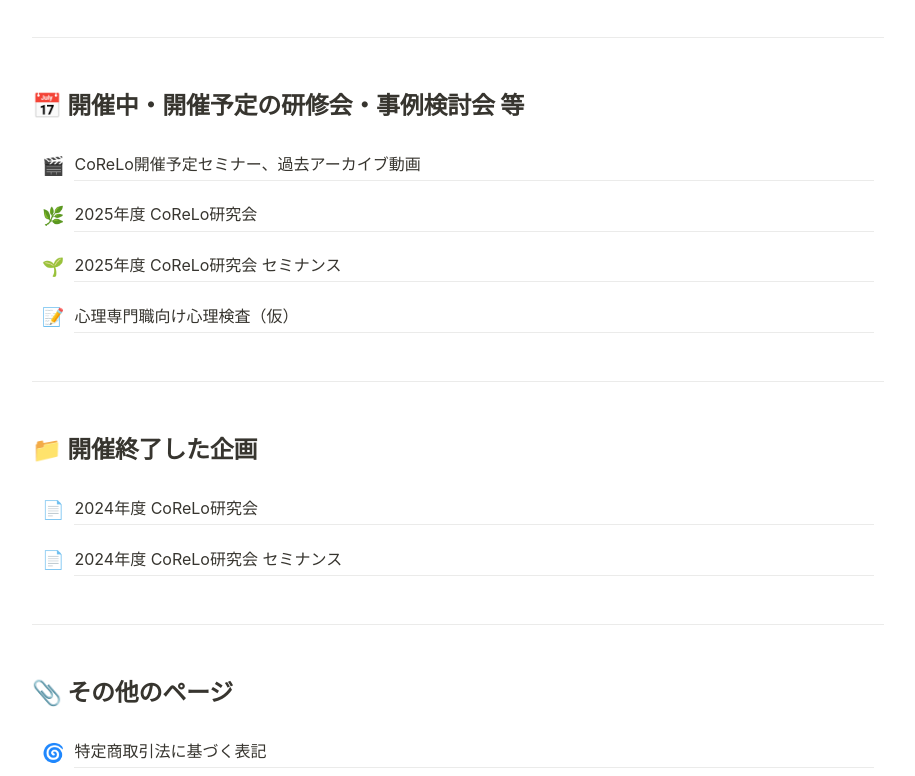
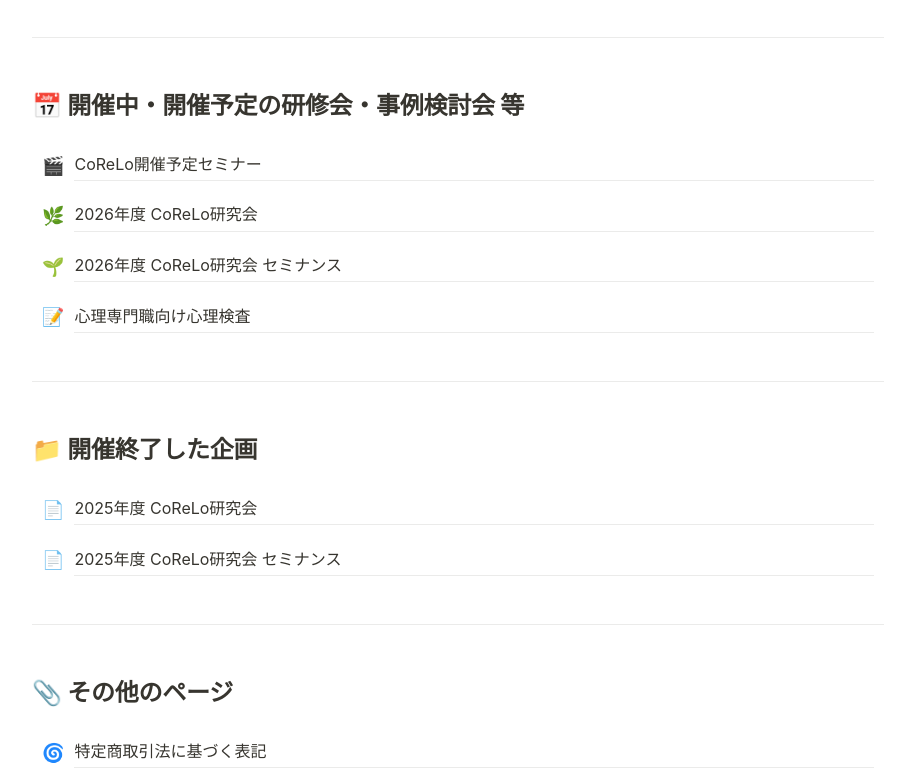
Before and after one commit to sa014chi620-netizen/corelo-site, an Eleventy site: page src/index.md in a window 1280 px wide. Shown: the part 588-1364 px from the top of the page, without its empty margins (182-1097 px from the left). Built offline with nearby package versions, Linux system fonts and the light colour scheme; Eleventy itself is replaced by a stand-in of ours; files that its build step writes are made by us from their sources.

Commit message:
Update ページ “index”

```diff
--- a/src/index.md
+++ b/src/index.md
@@ -19,7 +19,7 @@ CoReLoとは、ラテン語の「考える」（Cogito）、「読む」（Read
 - 心理専門職対象に心理検査の受検機会の提供
 - 心理専門職対象に自助的なグループ活動の提供
 
----
+***
 
 ## 📅 開催中・開催予定の研修会・事例検討会 等
 
@@ -27,30 +27,30 @@ CoReLoとは、ラテン語の「考える」（Cogito）、「読む」（Read
   <li>
     <a class="page-card" href="/archive/">
       <span class="page-card-icon">🎬</span>
-      <span class="page-card-title">CoReLo開催予定セミナー、過去アーカイブ動画</span>
+      <span class="page-card-title">CoReLo開催予定セミナー</span>
     </a>
   </li>
   <li>
     <a class="page-card" href="/kenkyukai/">
       <span class="page-card-icon">🌿</span>
-      <span class="page-card-title">2025年度 CoReLo研究会</span>
+      <span class="page-card-title">2026年度 CoReLo研究会</span>
     </a>
   </li>
   <li>
     <a class="page-card" href="/seminans/">
       <span class="page-card-icon">🌱</span>
-      <span class="page-card-title">2025年度 CoReLo研究会 セミナンス</span>
+      <span class="page-card-title">2026年度 CoReLo研究会 セミナンス</span>
     </a>
   </li>
   <li>
     <a class="page-card" href="/kensa/">
       <span class="page-card-icon">📝</span>
-      <span class="page-card-title">心理専門職向け心理検査（仮）</span>
+      <span class="page-card-title">心理専門職向け心理検査</span>
     </a>
   </li>
 </ul>
 
----
+***
 
 ## 📁 開催終了した企画
 
@@ -58,18 +58,18 @@ CoReLoとは、ラテン語の「考える」（Cogito）、「読む」（Read
   <li>
     <a class="page-card" href="/archive/#kenkyukai-2024">
       <span class="page-card-icon">📄</span>
-      <span class="page-card-title">2024年度 CoReLo研究会</span>
+      <span class="page-card-title">2025年度 CoReLo研究会</span>
     </a>
   </li>
   <li>
     <a class="page-card" href="/archive/#seminans-2024">
       <span class="page-card-icon">📄</span>
-      <span class="page-card-title">2024年度 CoReLo研究会 セミナンス</span>
+      <span class="page-card-title">2025年度 CoReLo研究会 セミナンス</span>
     </a>
   </li>
 </ul>
 
----
+***
 
 ## 📎 その他のページ
 
```
